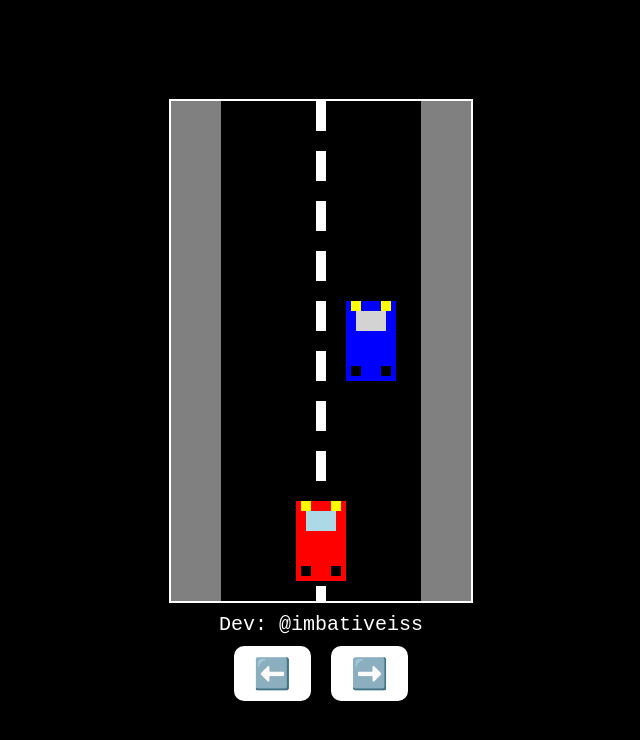
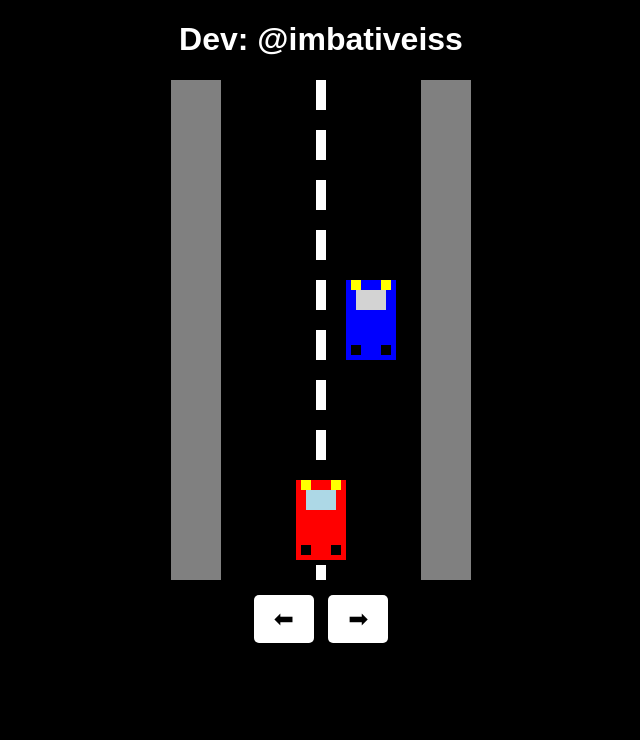
Before and after one commit to imbativeiss/CarGameTyaa, a plain HTML site: page index.html in a window 1280 px wide. Shown: the whole page, without its empty margins (319-959 px from the left). Drawn offline with Linux system fonts and the light colour scheme.

Commit message:
Update index.html

```diff
--- a/index.html
+++ b/index.html
@@ -1,21 +1,49 @@
 <!DOCTYPE html>
-<html lang="en">
+<html lang="id">
 <head>
     <meta charset="UTF-8">
     <meta name="viewport" content="width=device-width, initial-scale=1.0">
-    <title>Pixel Car Game</title>
-    <link rel="stylesheet" href="style.css">
+    <title>Game Mobil Pixel</title>
+    <style>
+        body {
+            text-align: center;
+            background-color: black;
+            color: white;
+            font-family: Arial, sans-serif;
+        }
+        canvas {
+            background-color: gray;
+            display: block;
+            margin: auto;
+        }
+        .controls {
+            margin-top: 10px;
+        }
+        button {
+            font-size: 24px;
+            padding: 10px 20px;
+            margin: 5px;
+            border: none;
+            background-color: white;
+            color: black;
+            border-radius: 5px;
+            cursor: pointer;
+        }
+        button:active {
+            background-color: lightgray;
+        }
+    </style>
 </head>
 <body>
+    <h1>Dev: @imbativeiss</h1>
     <canvas id="gameCanvas"></canvas>
-    <div class="dev-text">Dev: @imbativeiss</div>
 
-    <!-- Tombol Virtual untuk Mobile -->
+    <!-- Tombol Kontrol untuk Mobile -->
     <div class="controls">
-        <button id="leftBtn">⬅️</button>
-        <button id="rightBtn">➡️</button>
+        <button id="leftBtn">⬅︎</button>
+        <button id="rightBtn">➡︎</button>
     </div>
 
     <script src="script.js"></script>
 </body>
-</html>
+    </html>
```
